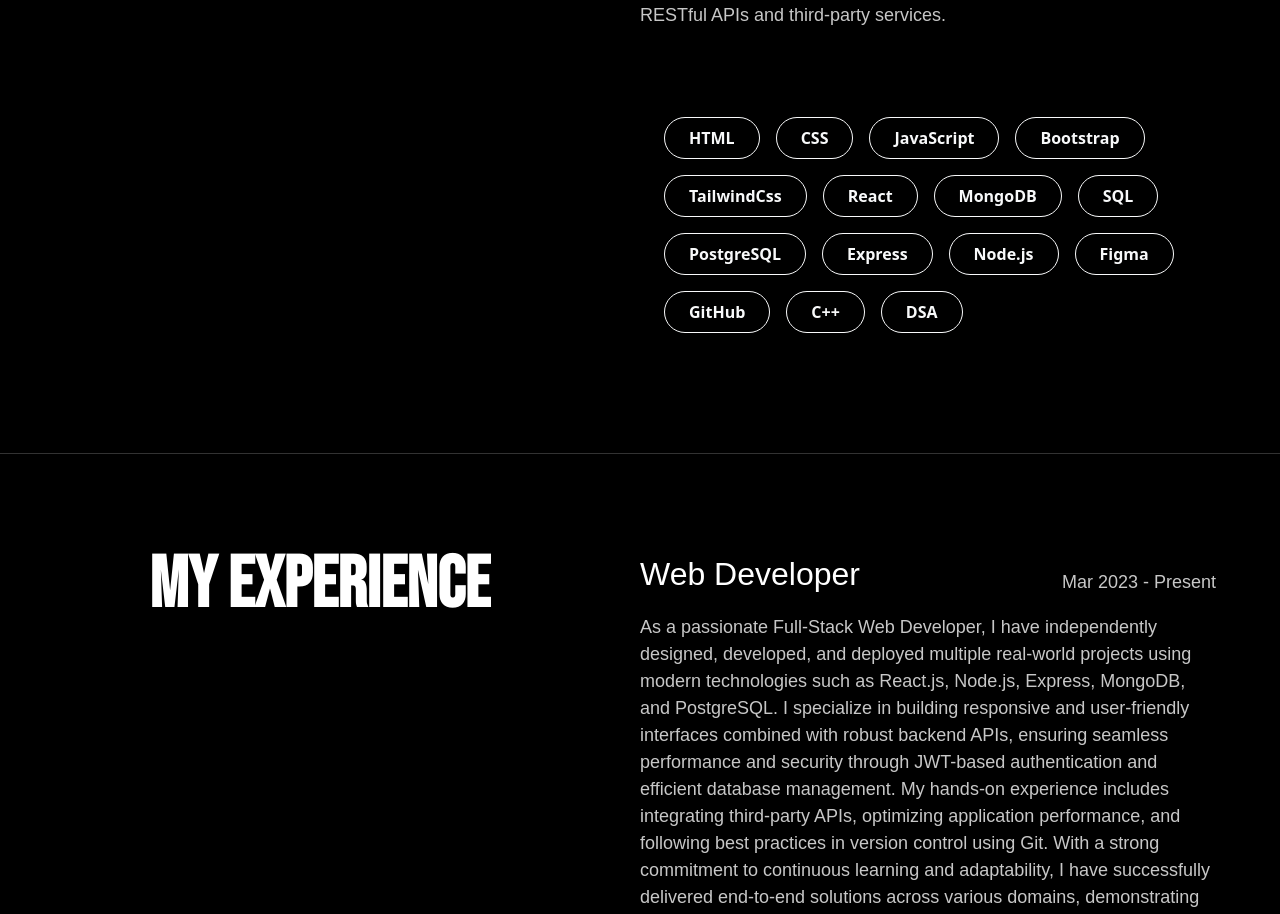
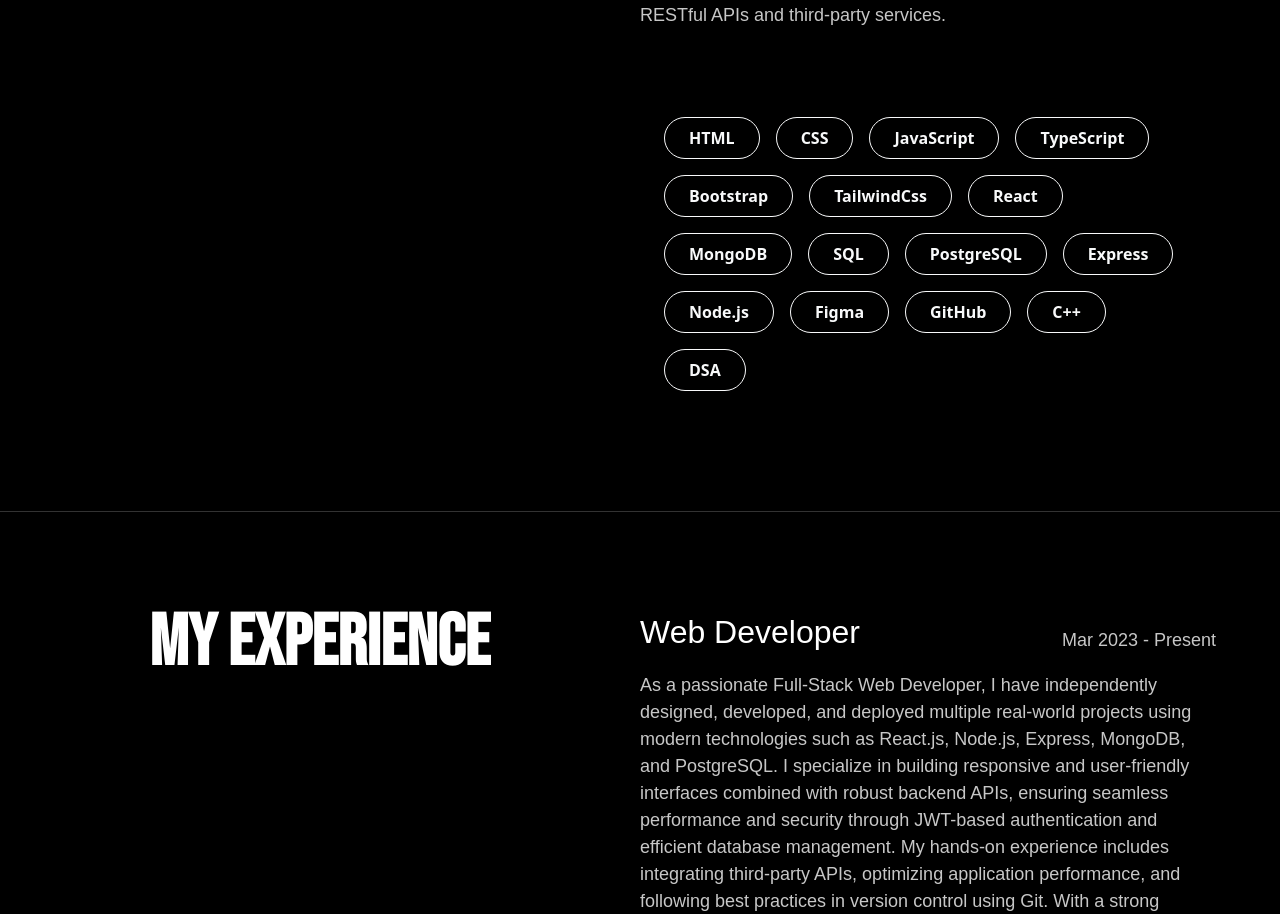
Before and after one commit to Ganesh6811/My-Portfolio, a React (Create React App) app in the folder client/: page /about in a window 1280 px wide. Shown: the part 1005-1919 px from the top of the page. Built offline with nearby package versions, Linux system fonts and the light colour scheme.

Commit message:
Added the typescript to the skills

```diff
--- a/client/src/About.Page.jsx
+++ b/client/src/About.Page.jsx
@@ -63,6 +63,7 @@ const AboutPage = () => {
                             <a href="https://developer.mozilla.org/en-US/docs/Web/HTML" target="_blank" class="px-4 py-2 rounded-pill border border-light text-light fw-semibold text-decoration-none">HTML</a>
                             <a href="https://developer.mozilla.org/en-US/docs/Web/CSS" target="_blank" class="px-4 py-2 rounded-pill border border-light text-light fw-semibold text-decoration-none">CSS</a>
                             <a href="https://developer.mozilla.org/en-US/docs/Web/JavaScript" target="_blank" class="px-4 py-2 rounded-pill border border-light text-light fw-semibold text-decoration-none">JavaScript</a>
+                            <a href="https://www.typescriptlang.org/docs/" target="_blank" class="px-4 py-2 rounded-pill border border-light text-light fw-semibold text-decoration-none">TypeScript</a>
                             <a href="https://getbootstrap.com/docs/" target="_blank" class="px-4 py-2 rounded-pill border border-light text-light fw-semibold text-decoration-none">Bootstrap</a>
                             <a href="https://tailwindcss.com/" target="_blank" class="px-4 py-2 rounded-pill border border-light text-light fw-semibold text-decoration-none">TailwindCss</a>
                             <a href="https://reactjs.org/docs/getting-started.html" target="_blank" class="px-4 py-2 rounded-pill border border-light text-light fw-semibold text-decoration-none">React</a>
```
